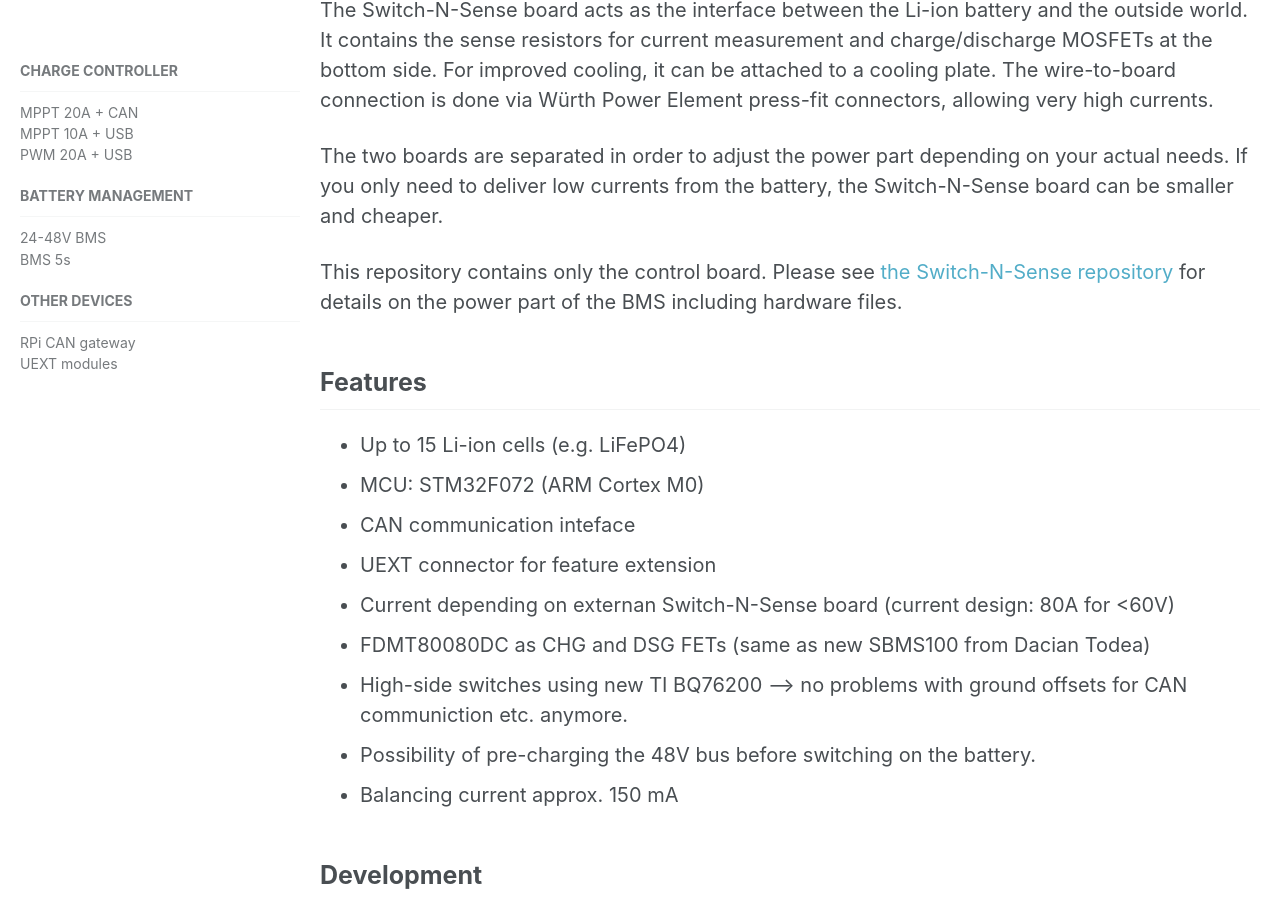
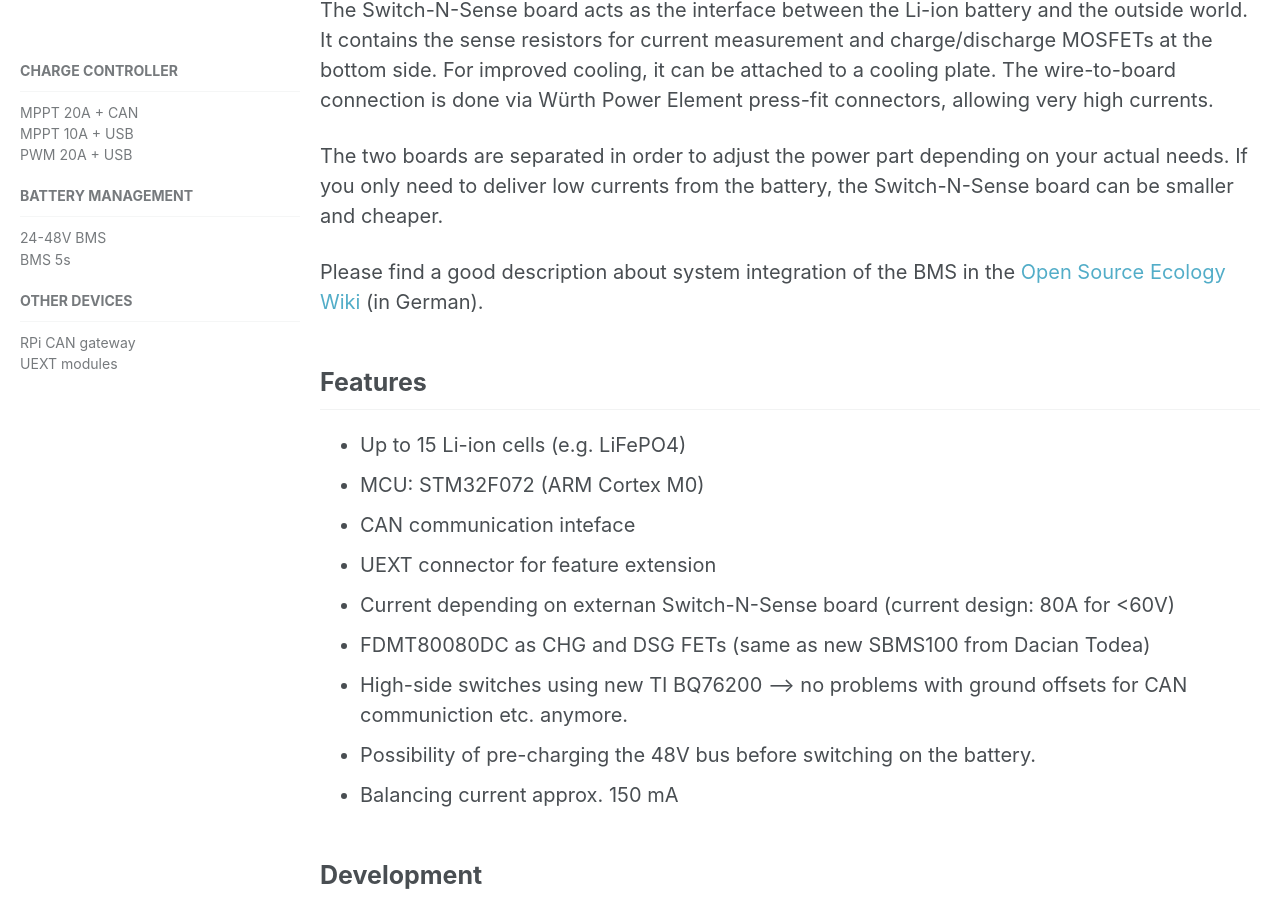
Before and after one commit to LibreSolar/libresolar.github.io, a Jekyll site: the page built from _devices/2-1_bms-48v.md, in a window 1280 px wide and 900 px high, scrolled down 1449 px. Built offline with Jekyll 4.4.1, drawn with Linux system fonts in a browser that asks for light colours.

Commit message:
Link to BMS 48V documentation at OSE added

```diff
--- a/_devices/2-1_bms-48v.md
+++ b/_devices/2-1_bms-48v.md
@@ -23,8 +23,7 @@ The Switch-N-Sense board acts as the interface between the Li-ion battery and th
 
 The two boards are separated in order to adjust the power part depending on your actual needs. If you only need to deliver low currents from the battery, the Switch-N-Sense board can be smaller and cheaper.
 
-This repository contains only the control board. Please see [the Switch-N-Sense repository](https://github.com/LibreSolar/Switch-N-Sense) for details on the power part of the BMS including hardware files.
-
+Please find a good description about system integration of the BMS in the [Open Source Ecology Wiki](https://wiki.opensourceecology.de/24-48V_BMS) (in German).
 
 ## Features
 
```
